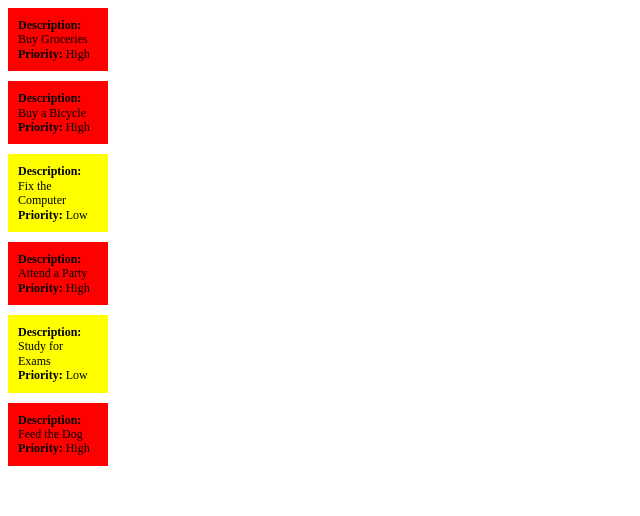
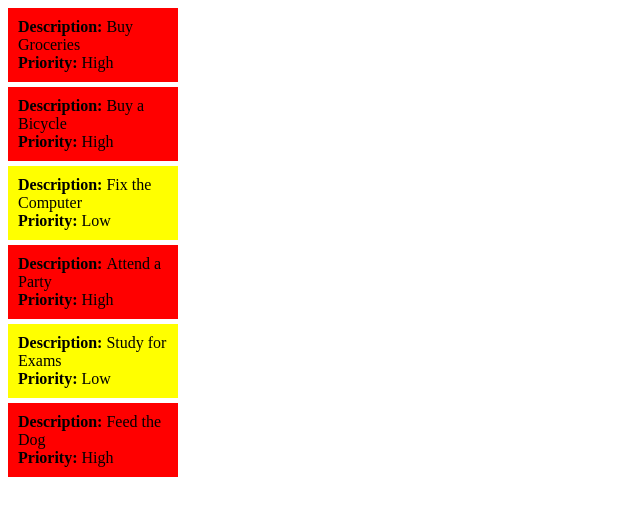
Before and after one commit to HolyCrusaD3R/angular-components-foundamentals, an Angular app: page / in a window 1280 px wide. Shown: the top 516 px of the page, without its empty margins (0-640 px from the left). Built offline with nearby package versions, Linux system fonts and the light colour scheme.

Commit message:
rewrite task

```diff
--- a/src/app/app.css
+++ b/src/app/app.css
@@ -1,5 +1,5 @@
-.tasks-container {
+.task-container {
   display: flex;
+  gap: 5px;
   flex-direction: column;
-  gap: 10px;
 }
--- a/src/app/app.html
+++ b/src/app/app.html
@@ -13,13 +13,13 @@
 <!-- <p>This is paragraph of App Component!</p> -->
 
 <!-- <app-task [description]="'But Groceries'" [priority]="'High'" /> -->
-<div class="tasks-container">
+<div class="task-container">
   @for(task of tasks(); track task.id) {
   <app-task
     [description]="task.description"
     [priority]="task.priority"
-    [taskId]="task.id"
-    (taskClick)="flipTaskPriority($event)"
+    [id]="task.id"
+    (taskClick)="flipPriority($event)"
   />
   }
 </div>
--- a/src/app/app.ts
+++ b/src/app/app.ts
@@ -41,13 +41,20 @@ export class App {
     },
   ]);
 
-  flipTaskPriority(taskId: number) {
-    this.tasks.update((currentTasks) =>
-      currentTasks.map((task) =>
-        task.id === taskId
-          ? { ...task, priority: task.priority === 'High' ? 'Low' : 'High' }
-          : task
-      )
+  flipPriority(id: number) {
+    this.tasks.update((tasks) =>
+      tasks.map((t) => {
+        if (t.id !== id) {
+          return t;
+        } else {
+          if (t.priority === 'High') {
+            t.priority = 'Low';
+          } else {
+            t.priority = 'High';
+          }
+          return t;
+        }
+      })
     );
   }
 }
--- a/src/app/task/task.css
+++ b/src/app/task/task.css
@@ -6,27 +6,12 @@
   background-color: red;
 }
 
-:host {
-  max-width: 100px;
-  display: block;
-  margin: 0;
-}
-
 div {
+  width: 150px;
   padding: 10px;
-  transition: background-color 0.3s ease-in;
-}
-
-div:hover {
-  background-color: indigo;
   cursor: pointer;
 }
 
 p {
   margin: 0;
-  padding: 0;
-  font-size: 12px;
-  line-height: 1.2;
-  word-wrap: break-word;
-  overflow-wrap: break-word;
 }
--- a/src/app/task/task.html
+++ b/src/app/task/task.html
@@ -2,7 +2,6 @@
   [class.lowPr]="priority() === 'Low'"
   [class.highPr]="priority() === 'High'"
   (click)="onTaskClick()"
-  style="cursor: pointer"
 >
   <p><strong>Description: </strong> {{ description() }}</p>
   <p><strong>Priority: </strong> {{ priority() }}</p>
--- a/src/app/task/task.ts
+++ b/src/app/task/task.ts
@@ -9,14 +9,14 @@ import { Component, input, output } from '@angular/core';
 export class Task {
   priority = input<string>();
   description = input<string>();
-  taskId = input<number>();
+  id = input<number>();
 
   taskClick = output<number>();
 
   onTaskClick() {
-    const id = this.taskId();
+    const id = this.id();
+    console.log('Clicked Task With ID: ', id);
     if (id !== undefined) {
-      console.log('Task clicked, ID:', id);
       this.taskClick.emit(id);
     }
   }
```
